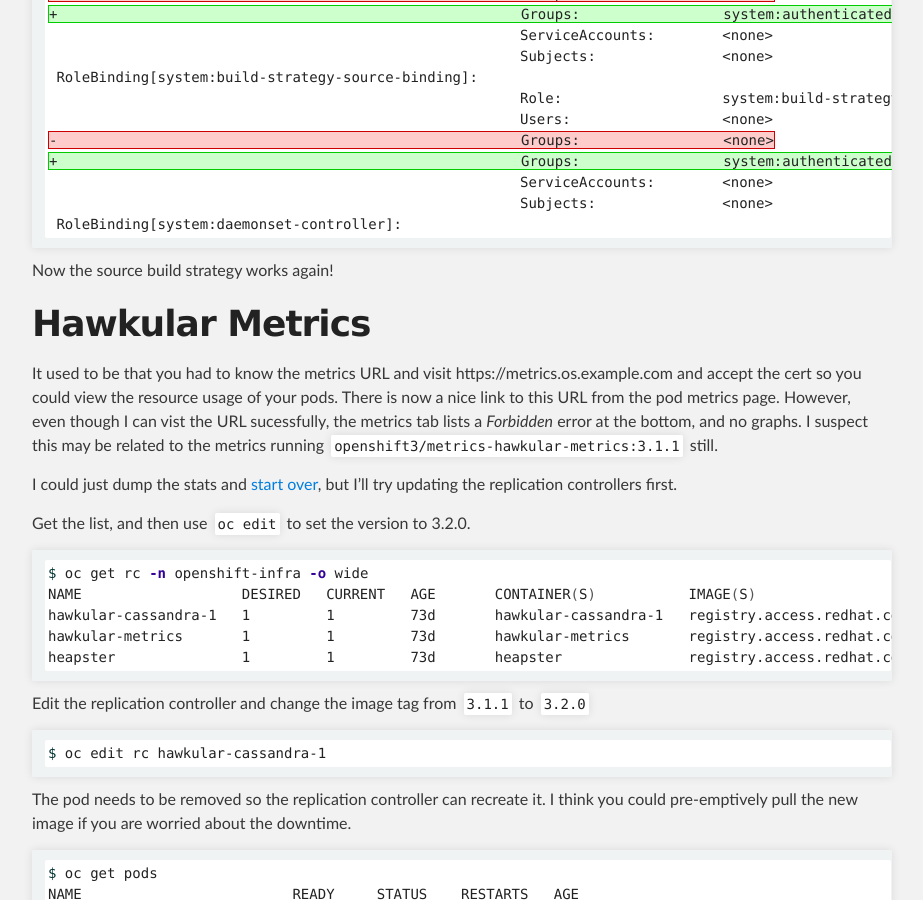
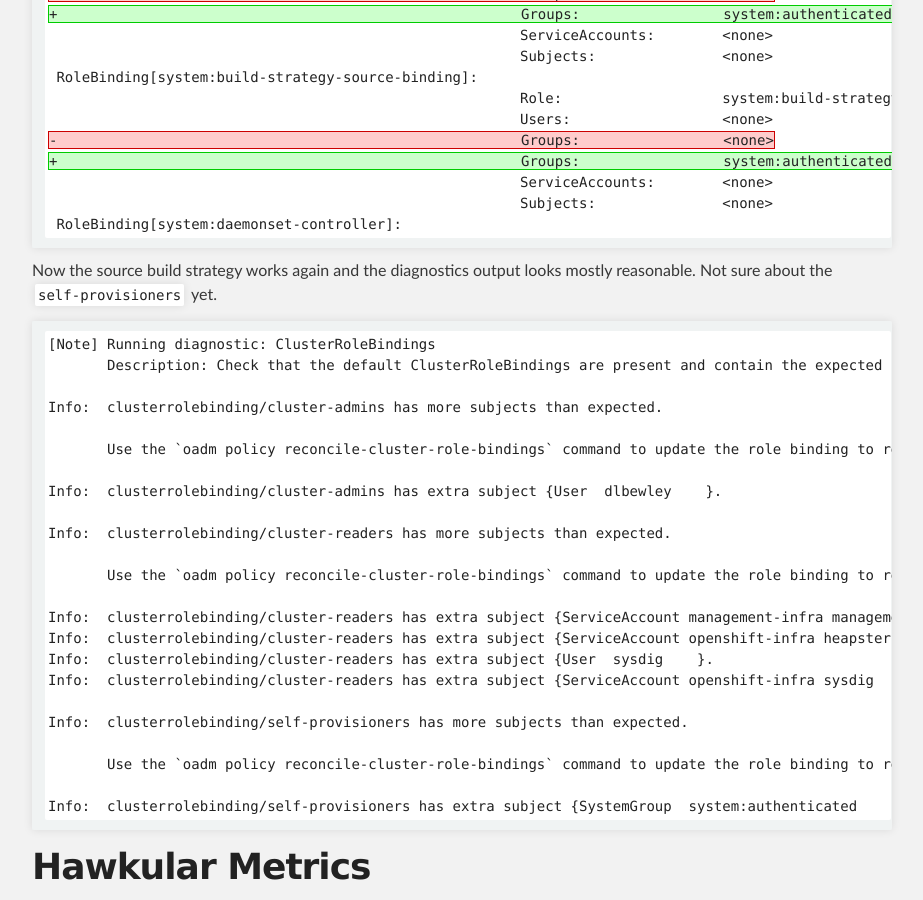
Before and after one commit to dlbewley/dlbewley.github.io, a Jekyll site: the page built from _posts/2016-05-17-OpenShift-Enterprise-Upgrade-3.1-to-3.2.md, in a window 1280 px wide and 900 px high, scrolled down 9425 px. Shown: the whole window, without its empty margins (188-1111 px from the left). Built offline with Jekyll 4.4.1, drawn with Linux system fonts in a browser that asks for light colours; comment, search, counter and statistics services are not loaded; the repository's description, which GitHub fills in, is left out.

Commit message:
resolve builds

````diff
--- a/_posts/2016-05-17-OpenShift-Enterprise-Upgrade-3.1-to-3.2.md
+++ b/_posts/2016-05-17-OpenShift-Enterprise-Upgrade-3.1-to-3.2.md
@@ -459,8 +459,33 @@
  RoleBinding[system:daemonset-controller]:
 ```
 
-Now the source build strategy works again!
+Now the source build strategy works again and the diagnostics output looks mostly reasonable. Not sure about the `self-provisioners` yet.
 
+```
+[Note] Running diagnostic: ClusterRoleBindings
+       Description: Check that the default ClusterRoleBindings are present and contain the expected subjects
+
+Info:  clusterrolebinding/cluster-admins has more subjects than expected.
+
+       Use the `oadm policy reconcile-cluster-role-bindings` command to update the role binding to remove extra subjects.
+
+Info:  clusterrolebinding/cluster-admins has extra subject {User  dlbewley    }.
+
+Info:  clusterrolebinding/cluster-readers has more subjects than expected.
+
+       Use the `oadm policy reconcile-cluster-role-bindings` command to update the role binding to remove extra subjects.
+
+Info:  clusterrolebinding/cluster-readers has extra subject {ServiceAccount management-infra management-admin    }.
+Info:  clusterrolebinding/cluster-readers has extra subject {ServiceAccount openshift-infra heapster    }.
+Info:  clusterrolebinding/cluster-readers has extra subject {User  sysdig    }.
+Info:  clusterrolebinding/cluster-readers has extra subject {ServiceAccount openshift-infra sysdig    }.
+
+Info:  clusterrolebinding/self-provisioners has more subjects than expected.
+
+       Use the `oadm policy reconcile-cluster-role-bindings` command to update the role binding to remove extra subjects.
+
+Info:  clusterrolebinding/self-provisioners has extra subject {SystemGroup  system:authenticated    }.
+```
 
 # Hawkular Metrics #
 
````
